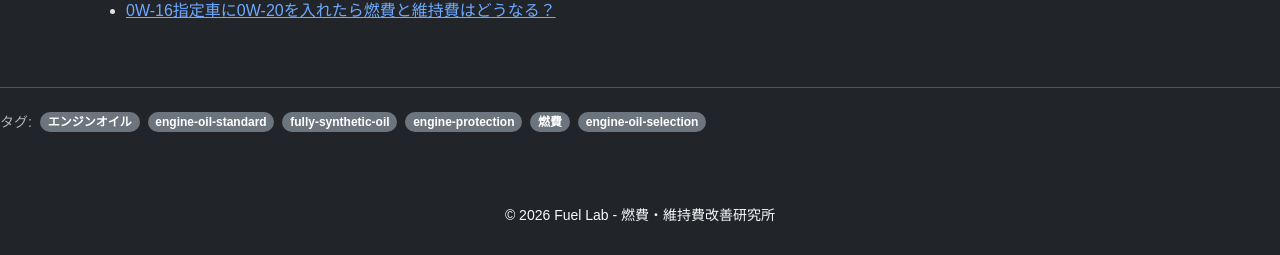
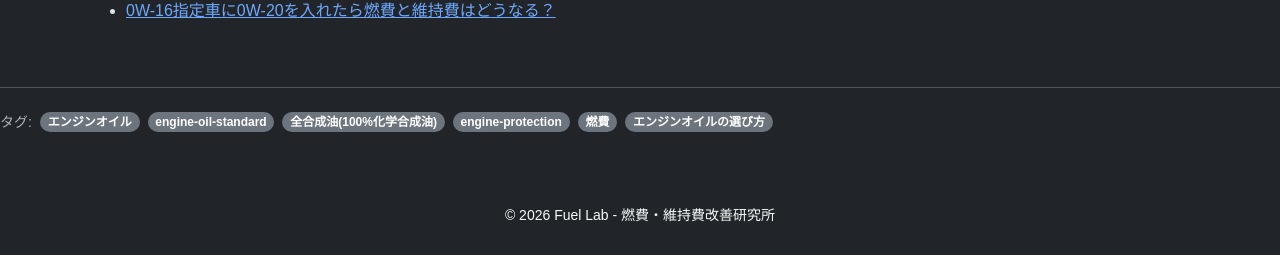
Before and after one commit to funyapar-org/fuel-lab, a Jekyll site: the page built from _knowledge/engine-oil-selection-standards.md, in a window 1280 px wide. Shown: the part 1971-2226 px from the top of the page. Built offline with Jekyll 4.4.1, drawn with Linux system fonts in a browser that asks for light colours; some of the changed lines change nothing that is shown.

Commit message:
tag_aliases.yml を更新

```diff
--- a/_data/tag_aliases.yml
+++ b/_data/tag_aliases.yml
@@ -52,57 +52,12 @@
 suspension: 足回り
 driving-skill: 運転技術
 how-to-choose: 選び方
-
-# --- 移行用（日本語タグ → 表示名） ---
-0W-16: 0W-16
-0W-20: 0W-20
-DIY整備: DIY整備
-FCR-062: FCR-062
-K12C: K12C
-やってみた: やってみた
-アイドリング回転数: アイドリング回転数
-インチアップ: インチアップ
-エコタイヤ: エコタイヤ
-エンジン: エンジン
-エンジンの汚れ: エンジンの汚れ
-エンジンオイル: エンジンオイル
-エンジン寿命: エンジン寿命
-オイル交換: オイル交換
-カタログ燃費: カタログ燃費
-ガソリンスタンド: ガソリンスタンド
-コンパクトミニバン: コンパクトミニバン
-スチールホイール: スチールホイール
-ソリオ: ソリオ
-タイヤ: タイヤ
-タイヤラベリング: タイヤラベリング
-ディーラー: ディーラー
-トラブル: トラブル
-バッテリー: バッテリー
-ホイール: ホイール
-メンテナンス: メンテナンス
-中古車: 中古車
-冬: 冬
-初心者向け: 初心者向け
-始動性: 始動性
-実燃費: 実燃費
-暖機運転: 暖機運転
-点検: 点検
-点火: 点火
-燃料添加剤: 燃料添加剤
-燃焼制御: 燃焼制御
-燃費: 燃費
-燃費悪化: 燃費悪化
-燃費改善: 燃費改善
-知識: 知識
-短距離走行: 短距離走行
-空気圧: 空気圧
-粘度: 粘度
-純正アルミホイール: 純正アルミホイール
-経路選び: 経路選び
-給油タイミング: 給油タイミング
-維持費: 維持費
-街乗り: 街乗り
-誤解: 誤解
-足回り: 足回り
-運転技術: 運転技術
-選び方: 選び方
+engine-oil-standards: エンジンオイル規格
+engine-oil-selection: エンジンオイルの選び方
+fully-synthetic-oil: 全合成油(100%化学合成油)
+semi-synthetic-oil: 部分合成油
+mineral-oil: 鉱物油
+api-oil-standard: API規格
+ilsac-standard: ILSAC規格
+acea-standard: ACEA規格
+oil-viscosity: 粘度規格
```
